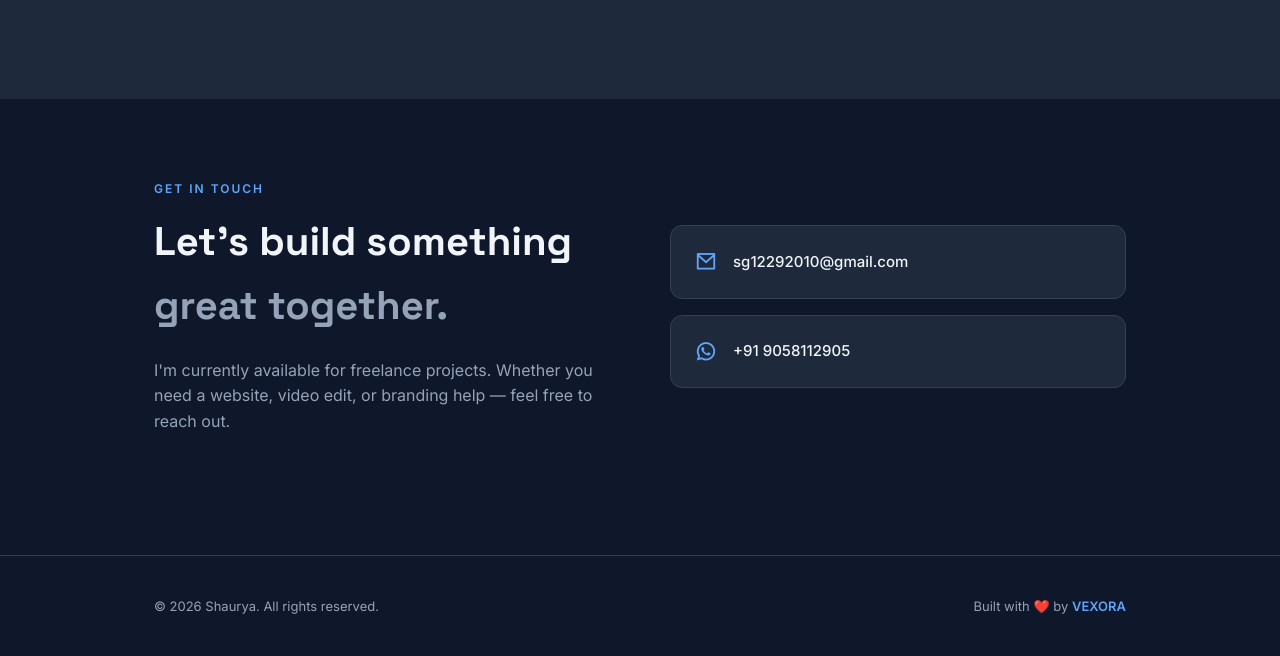
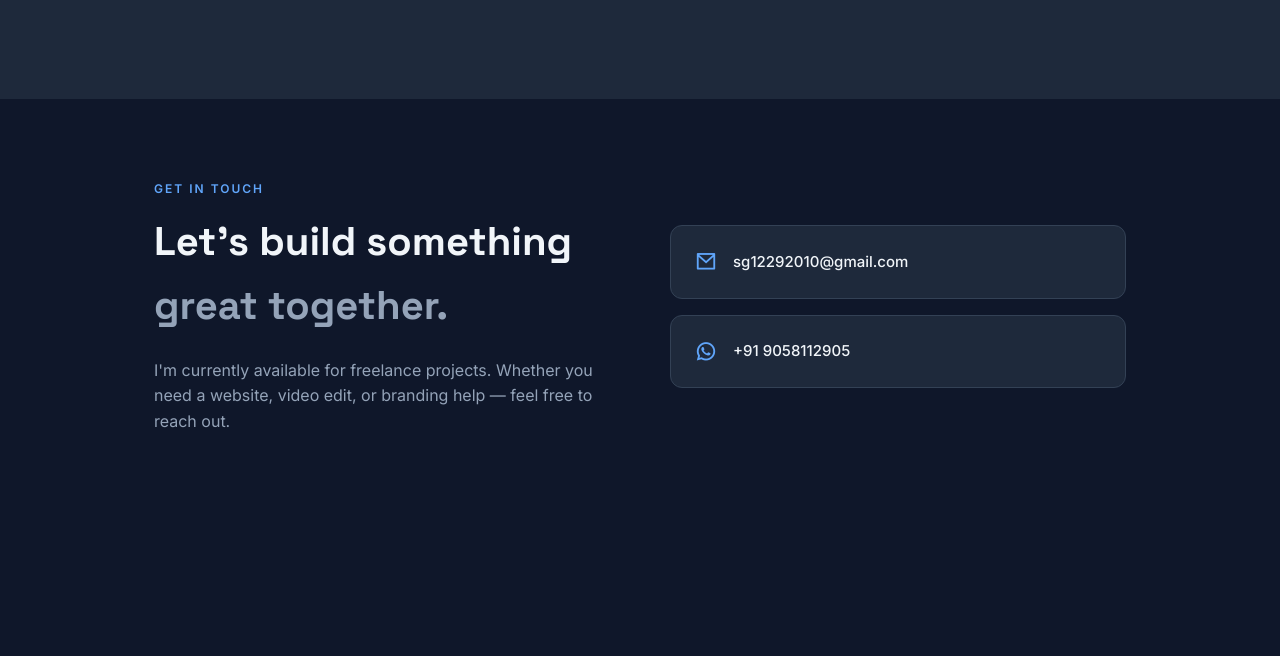
Before and after one commit to sg12292010-byte/portfolio, a plain HTML site: page index.html in a window 1280 px wide. Shown: the part 3012-3668 px from the top of the page. After the commit the page ends 3527 px from the top, so only its background shows below. Drawn offline with nearby package versions, Linux system fonts and the light colour scheme.

Commit message:
Update index.html

```diff
--- a/index.html
+++ b/index.html
@@ -194,13 +194,6 @@
     </section>
   </main>
 
-  <footer class="footer">
-    <div class="container footer-content">
-      <p>&copy; <span id="year"></span> Shaurya. All rights reserved.</p>
-      <p>Built with ❤️ by <strong>VEXORA</strong></p>
-    </div>
-  </footer>
-
   <script src="script.js"></script>
 </body>
 </html>
```
